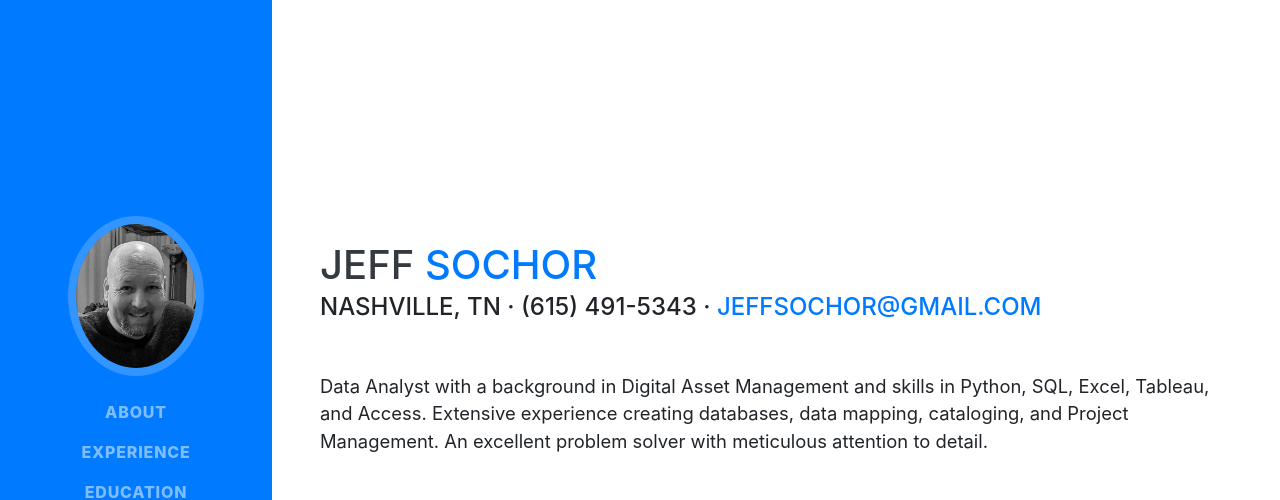
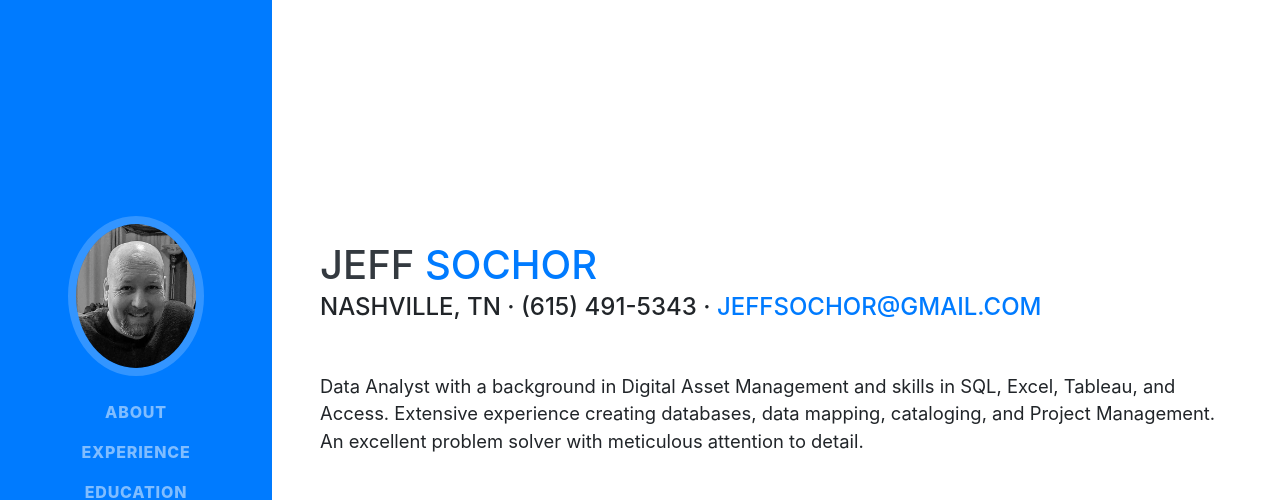
Before and after one commit to jeffsochor/jeffsochor.github.io, a website with bundled scripts: page index.html in a window 1280 px wide. Shown: the top 500 px of the page. Built offline with nearby package versions, Linux system fonts and the light colour scheme; a web font is replaced by a local one.

Commit message:
Update index.html
Remove Python as skill

```diff
--- a/index.html
+++ b/index.html
@@ -67,7 +67,7 @@
           <a href="mailto:jeffsochor@gmail.com">jeffsochor@gmail.com</a>
         </div>
         <p class="lead mb-5">Data Analyst with a background in Digital Asset Management and skills in
-          Python, SQL, Excel, Tableau, and Access. Extensive experience creating databases,
+          SQL, Excel, Tableau, and Access. Extensive experience creating databases,
           data mapping, cataloging, and Project Management. An excellent problem solver with meticulous attention to detail.</p>
         <div class="social-icons">
           <a href="https://www.linkedin.com/in/jeffsochor">
```
